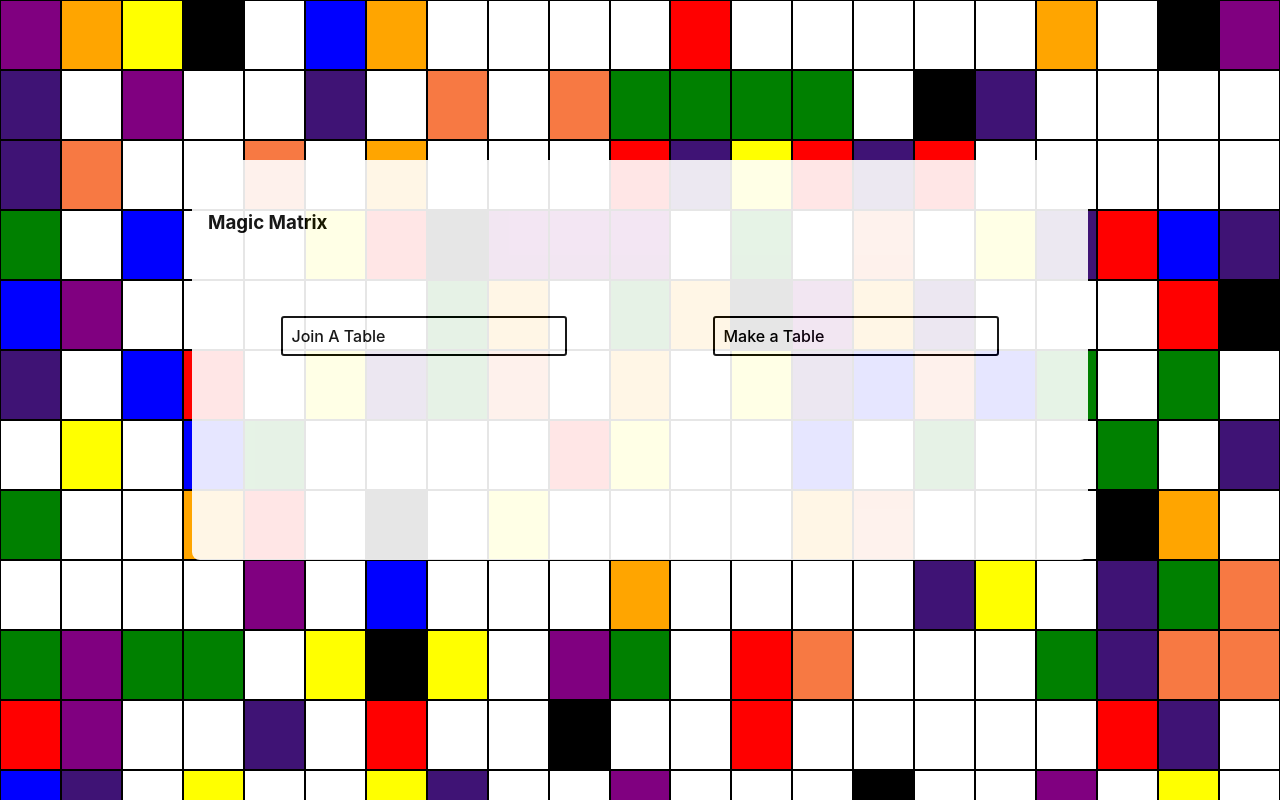
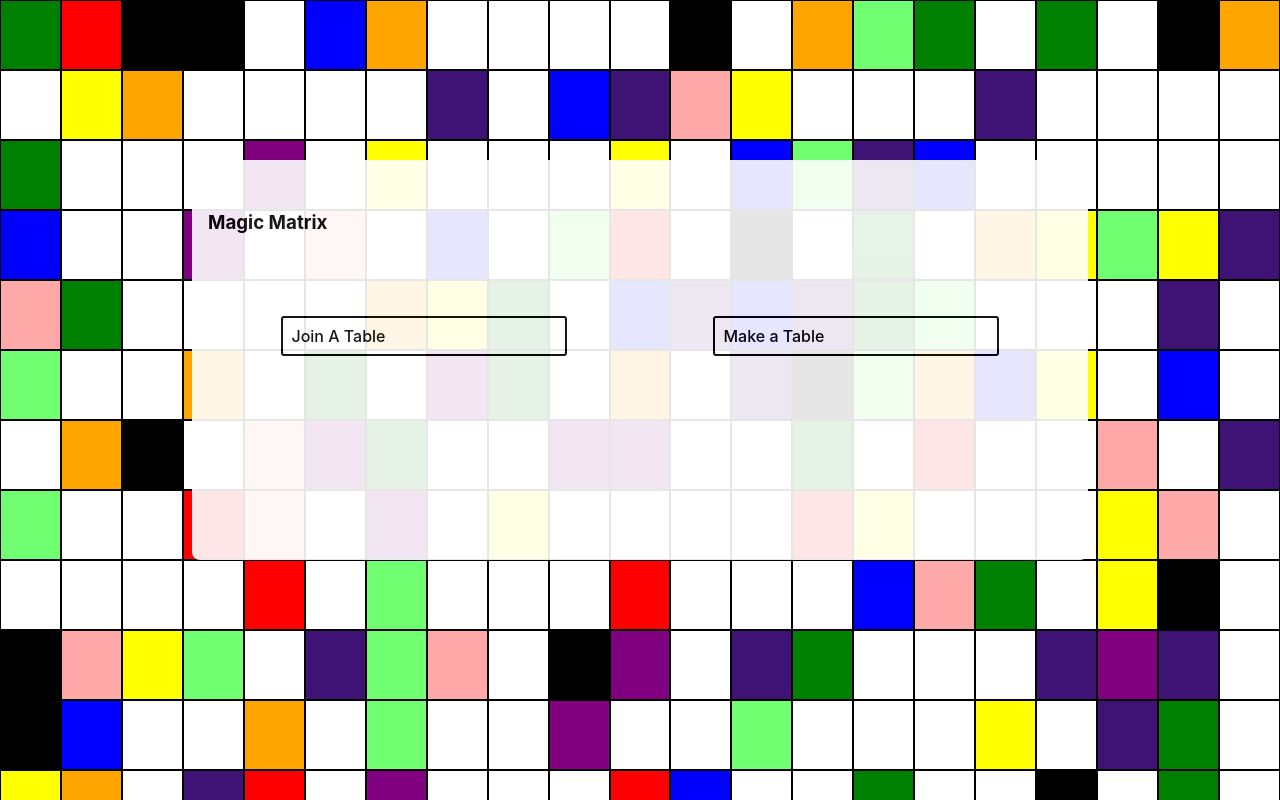
Before and after one commit to matthewverde/magic-matrix-fe, a Next.js app: page / in a window 1280 px wide. Built offline with nearby package versions, Linux system fonts and the light colour scheme.

Commit message:
update colors

```diff
--- a/components/colorMap.js
+++ b/components/colorMap.js
@@ -7,6 +7,7 @@ export const colorMap = {
     5: 'green',
     6: 'orange',
     7: 'purple',
-    8: '#f77943',
-    9: '#3f1375'
+    8: '#70ff70',
+    9: '#3f1375',
+    10: '#ffa8a8',
 }
```
